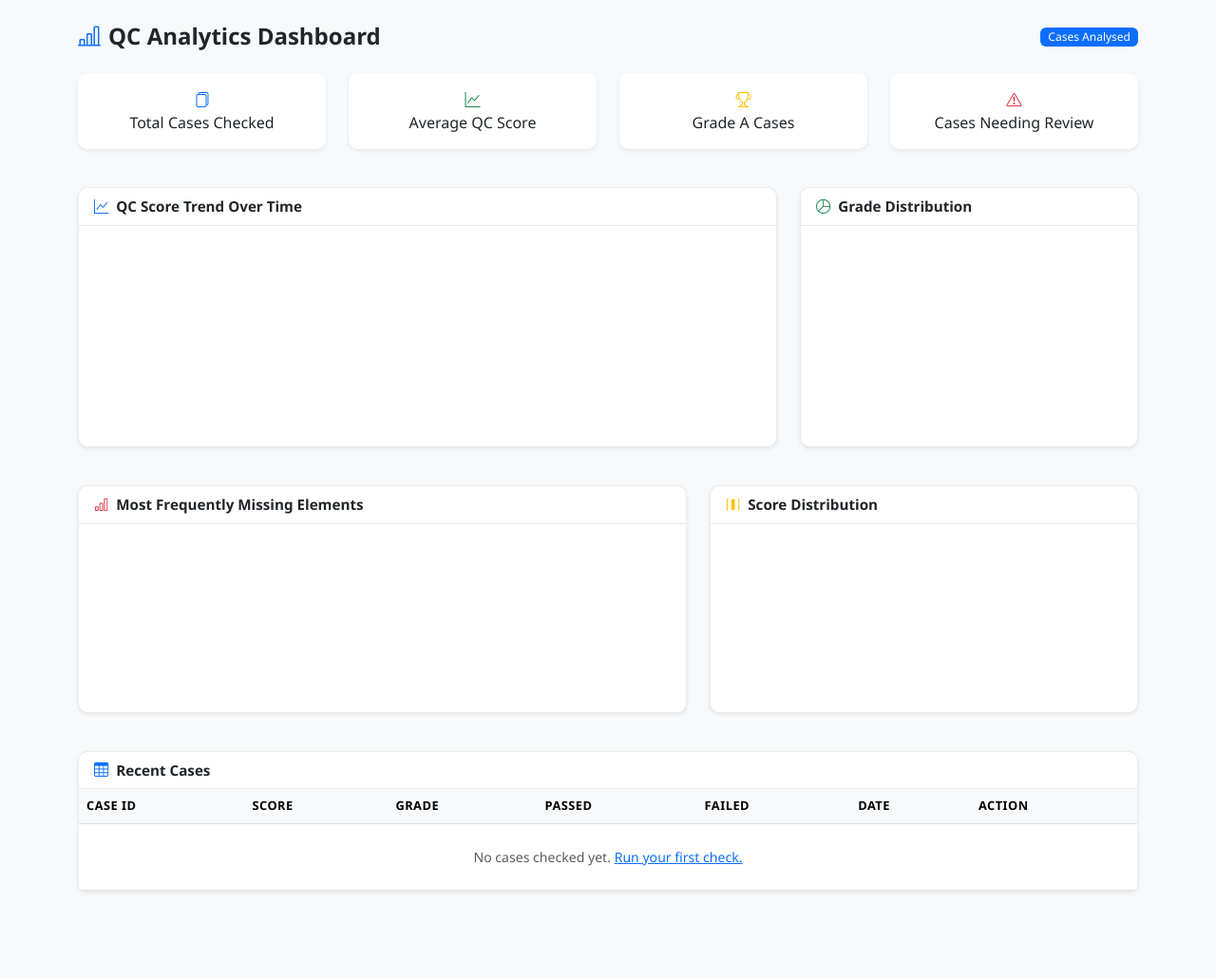
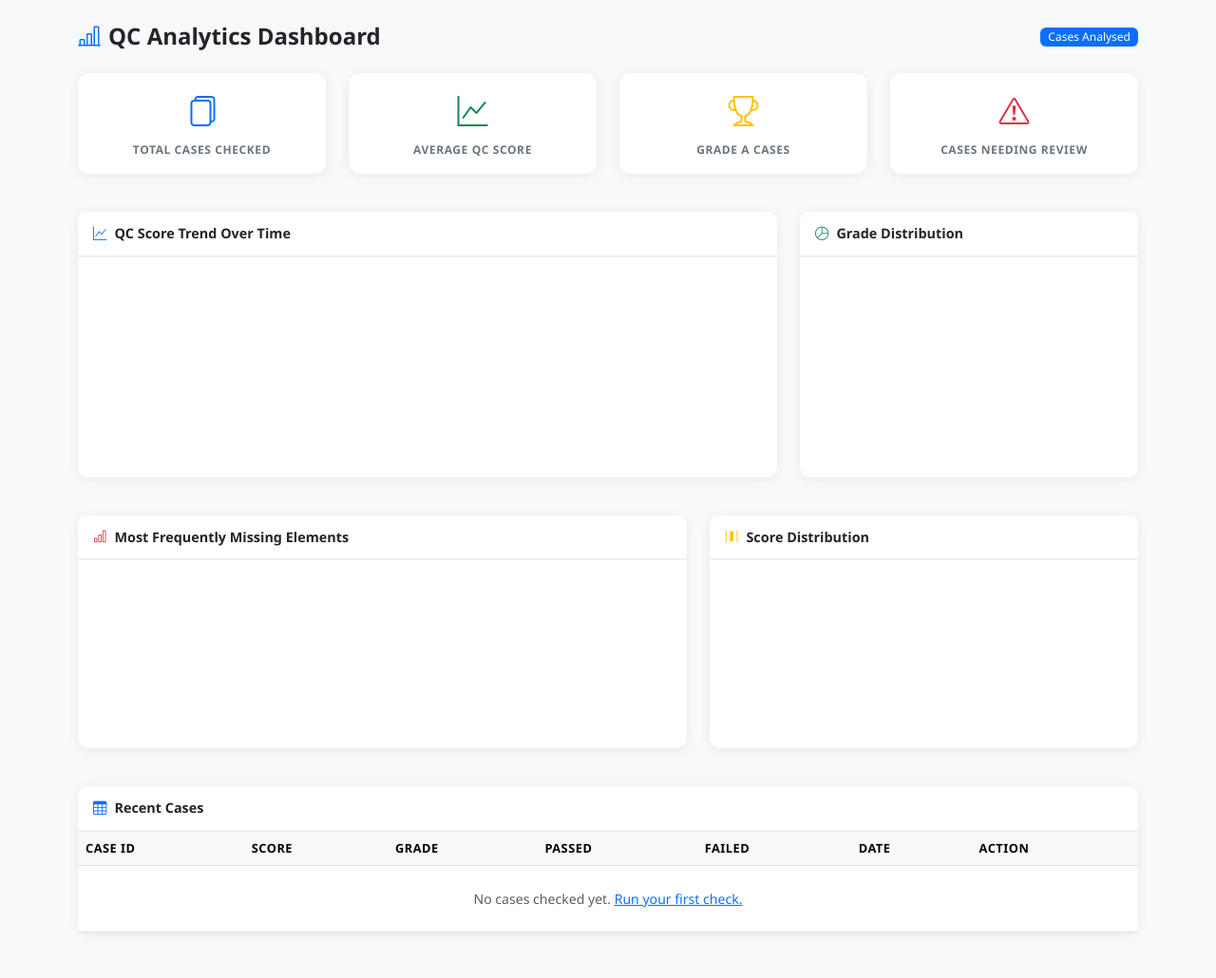
Before and after one commit to drbipinbhagath/NarrativeIQ, a Flask app: template templates/dashboard.html in a window 1280 px wide. Shown: the part 57-1087 px from the top of the page at 95% size. Before the commit the page ends 997 px from the top, so only its background shows below. Run offline with Flask 3, Linux system fonts and the light colour scheme; the template is opened without the code that fills it, so the values that code supplies are empty; a map, chart or similar area stays blank.

Commit message:
Add KPI card, chart and dashboard styles to style.css
Added styles for KPI and chart cards, including icons and labels.

```diff
--- a/static/style.css
+++ b/static/style.css
@@ -174,3 +174,53 @@ body {
         font-size: 1.2rem;
     }
 }
+
+
+/* -- Dashboard KPI Cards -------------------------------- */
+.kpi-icon {
+    font-size: 2rem;
+    margin-bottom: 0.5rem;
+}
+
+.kpi-number {
+    font-size: 2.2rem;
+    font-weight: 700;
+    line-height: 1;
+    margin-bottom: 0.25rem;
+}
+
+.kpi-label {
+    font-size: 0.75rem;
+    text-transform: uppercase;
+    letter-spacing: 0.05em;
+    color: #6c757d;
+    font-weight: 600;
+}
+
+/* -- Chart Cards ---------------------------------------- */
+.card-header {
+    border-bottom: 2px solid #f0f0f0;
+    font-size: 0.9rem;
+    padding: 0.75rem 1rem;
+}
+
+.card {
+    border: none;
+    border-radius: 12px;
+}
+
+.card.shadow-sm {
+    box-shadow: 0 2px 12px rgba(0,0,0,0.07) !important;
+}
+
+/* -- Visualisation Section Divider ---------------------- */
+.viz-section-title {
+    font-size: 0.8rem;
+    text-transform: uppercase;
+    letter-spacing: 0.08em;
+    color: #6c757d;
+    font-weight: 700;
+    margin-bottom: 1rem;
+    padding-bottom: 0.4rem;
+    border-bottom: 2px solid #e9ecef;
+}
```
